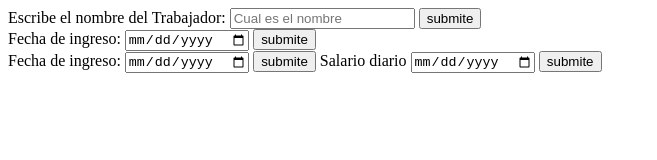
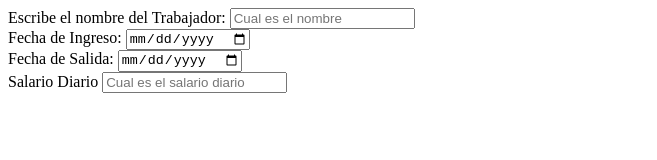
Before and after one commit to JMUT1/Curso-Practico-de-JS, a plain HTML site: page Proyecto_Finiquito/index.html in a window 1280 px wide. Shown: the whole page, without its empty margins (0-657 px from the left). Drawn offline with Linux system fonts and the light colour scheme.

Commit message:
Continuacion informacion HTML

```diff
--- a/Proyecto_Finiquito/index.html
+++ b/Proyecto_Finiquito/index.html
@@ -11,36 +11,23 @@
       <label for="nombre_trabajador">
         Escribe el nombre del Trabajador:
       </label>
-      <input type="text" id="nombre_trabajador" placeholder="Cual es el nombre" />
-      <button type="submit" onclick="">
-        submite
-      </button> <br>
+      <input type="text" id="nombre_trabajador" placeholder="Cual es el nombre" /> <br>
 
       <label for="fechaDeIngreso">
-        Fecha de ingreso:
+        Fecha de Ingreso:
       </label>
-      <input type="date" id="fechaDeIngreso" />
-      <button type="submit" onclick="">
-        submite
-      </button> <br>
+      <input type="date" id="fechaDeIngreso" /> <br>
 
       <label for="fechaDeSalida">
-        Fecha de ingreso:
+        Fecha de Salida:
       </label>
-      <input type="date" id="fechaDeSalida"  />
-      <button type="submit" onclick="">
-        submite
-      </button>
+      <input type="date" id="fechaDeSalida"/> <br>
 
       <label for="salarioDiario">
-       Salario diario
+       Salario Diario
       </label>
-      <input type="date" id="salarioDiario"  />
-      <button type="submit" onclick="">
-        submite
-      </button>
+      <input type="number" id="salarioDiario" placeholder="Cual es el salario diario"/><br>
     </form>
-
 
     <script src="./index.js"></script>
   </body>
```
